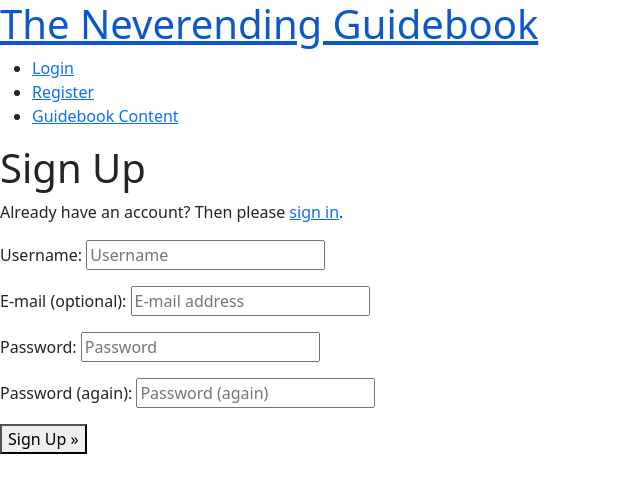
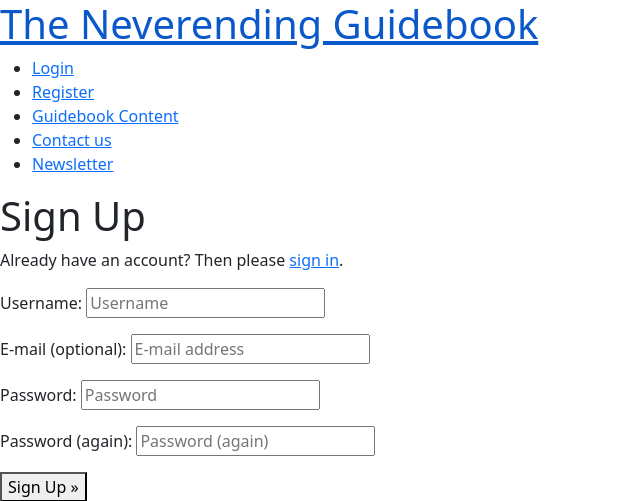
Before and after one commit to Cillian-G/neverending_guidebook, a Django app: page /accounts/signup/ in a window 1280 px wide. Shown: the top 501 px of the page, without its empty margins (0-640 px from the left). Run offline with Django 3.2, Linux system fonts and the light colour scheme; some libraries are stand-ins or nearby versions.

Commit message:
Add navbar links for newsletter and contact

```diff
--- a/templates/base.html
+++ b/templates/base.html
@@ -18,6 +18,7 @@
     {% endblock %}
 
     {%block corejs%}
+        <script src="https://kit.fontawesome.com/9e61626cc0.js" crossorigin="anonymous"></script>
         <script src="https://cdn.jsdelivr.net/npm/@popperjs/core@2.9.2/dist/umd/popper.min.js" integrity="sha384-IQsoLXl5PILFhosVNubq5LC7Qb9DXgDA9i+tQ8Zj3iwWAwPtgFTxbJ8NT4GN1R8p" crossorigin="anonymous"></script>
         <script src="https://cdn.jsdelivr.net/npm/bootstrap@5.0.2/dist/js/bootstrap.min.js" integrity="sha384-cVKIPhGWiC2Al4u+LWgxfKTRIcfu0JTxR+EQDz/bgldoEyl4H0zUF0QKbrJ0EcQF" crossorigin="anonymous"></script>
         <script src="https://code.jquery.com/jquery-3.4.1.min.js" integrity="sha256-CSXorXvZcTkaix6Yvo6HppcZGetbYMGWSFlBw8HfCJo=" crossorigin="anonymous"></script>
@@ -40,13 +41,11 @@
                 <li>
                     <a href="#">My Bookmarks</a>
                 </li>
-
-                    {% if request.user.patron.patron_status != True %}
-
-                    <li>
-                        <a href="{% url 'checkout' %}">Become a patron!</a>
-                    </li>
-                    {% endif %}
+                {% if request.user.patron.patron_status != True %}
+                <li>
+                    <a href="{% url 'checkout' %}">Become a patron!</a>
+                </li>
+                {% endif %}
                 {% else %}
                 <li>
                     <a href="{% url 'account_login' %}">Login</a>
@@ -57,6 +56,12 @@
                 {% endif %}
                 <li>
                     <a href="{% url 'directory' %}">Guidebook Content</a>
+                </li>
+                <li>
+                    <a href="{% url 'contact' %}">Contact us</a>
+                </li>
+                <li>
+                    <a href="{% url 'newsletter' %}">Newsletter</a>
                 </li>
             </ul>
         </div>
```
